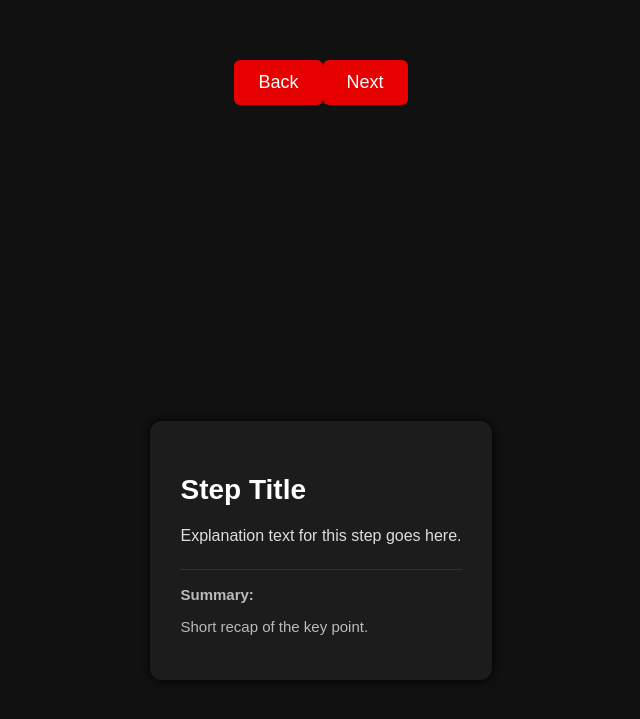
After one commit to vincentb5/Gym-Website, a Flask app: page /step2 in a window 1280 px wide. The commit adds this page. Shown: the top 719 px of the page, without its empty margins (319-959 px from the left). Run offline with Flask 3, Linux system fonts and the light colour scheme.

Commit message:
In Class Update (BROKEN)

```diff
--- a/app.py
+++ b/app.py
@@ -1,12 +1,12 @@
-from flask import Flask
+from flask import Flask, render_template
 
-app = Flask(__name__, static_folder='static', static_url_path='')
+app = Flask(__name__, static_folder='static')
 
 
 @app.route('/')
 def home():
     # Serve the static `index.html` from the `static/` folder
-    return app.send_static_file('index.html')
+    return render_template('index.html')
 
 
 @app.route('/health')
@@ -14,6 +14,28 @@ def health():
     # Lightweight health endpoint for checks
     return 'Server is running!'
 
+@app.route("/step1")
+def step1():
+    return render_template("step1.html")
+
+@app.route("/step2")
+def step2():
+    return render_template("step2.html")
+
+@app.route("/step3")
+def step3():
+    return render_template("step3.html")
+
+@app.route("/step4")
+def step4():
+    return render_template("step4.html")
+
+@app.route("/step5")
+def step5():
+    return render_template("step5.html")
+
+
+
 
 if __name__ == '__main__':
-    app.run(debug=True, port=5000, host='0.0.0.0')
+    app.run(debug=True, port=8000, host='0.0.0.0')
--- a/static/style.css
+++ b/static/style.css
@@ -29,6 +29,12 @@ nav a {
   font-size: 16px;
 }
 
+.container {
+  max-width: 1100px;
+  margin: 0 auto;
+  padding: 0 20px;
+}
+
 .hero {
   height: 80vh;
   background: url('https://images.unsplash.com/photo-1517836357463-d25dfeac3438?auto=format&fit=crop&w=1600&q=80') center/cover no-repeat;
@@ -53,14 +59,22 @@ nav a {
 }
 
 .btn-primary {
+  display: inline-block;
   margin-top: 20px;
   padding: 12px 24px;
   font-size: 18px;
   background: #e60000;
   color: white;
+  text-decoration: none;
   border: none;
   cursor: pointer;
   border-radius: 6px;
+}
+
+.btn-primary:hover {
+  transform: translateY(-2px);
+  box-shadow: 0 8px 20px rgba(230, 0, 0, 0.4);
+  background: #ff1a1a;
 }
 
 .section {
@@ -103,3 +117,61 @@ footer p {
   font-size: 14px;
   color: #777;
 }
+
+.page-container {
+  min-height: 100vh;
+  display: flex;
+  flex-direction: column;
+  justify-content: space-between;
+  padding: 40px 20px;
+}
+
+.nav-buttons {
+  display: flex;
+  justify-content: space-between;
+  max-width: 900px;
+  margin: 0 auto;
+}
+
+.info-box {
+  max-width: 900px;
+  margin: 40px auto 0;
+  background: #1c1c1c;
+  padding: 30px;
+  border-radius: 12px;
+  box-shadow: 0 0 10px #000;
+}
+
+.info-title {
+  font-size: 28px;
+  margin-bottom: 12px;
+}
+
+.info-paragraph {
+  font-size: 16px;
+  line-height: 1.7;
+  color: #ddd;
+  margin-bottom: 20px;
+}
+
+.summary-box {
+  border-top: 1px solid #333;
+  padding-top: 16px;
+  font-size: 15px;
+  color: #bbb;
+}
+
+.page-container {
+  min-height: 80vh;
+  display: flex;
+  flex-direction: column;
+  justify-content: space-between; /* pushes nav-buttons-bottom to bottom */
+  padding: 40px 20px;
+  position: relative;
+}
+
+.nav-buttons-bottom {
+  display: flex;
+  justify-content: space-between; /* back = left, next = right */
+  margin-top: 20px;
+}
--- /dev/null
+++ b/templates/step2.html
@@ -0,0 +1,23 @@
+<link rel="stylesheet" href="{{ url_for('static', filename='style.css') }}">
+
+<div class="page-container">
+
+  <div class="nav-buttons">
+    <a href="/step1"><button class="btn-primary">Back</button></a>
+    <a href="/step3"><button class="btn-primary">Next</button></a>
+  </div>
+
+  <div class="info-box">
+    <h2 class="info-title">Step Title</h2>
+
+    <p class="info-paragraph">
+      Explanation text for this step goes here.
+    </p>
+
+    <div class="summary-box">
+      <strong>Summary:</strong>
+      <p>Short recap of the key point.</p>
+    </div>
+  </div>
+
+</div>
```
Also changed, not shown: templates/base.html (added, +25 -0 lines), templates/index.html (renamed from static/index.html, +6 -2 lines), templates/step1.html (added, +23 -0 lines), templates/step3.html (added, +23 -0 lines), templates/step4.html (added, +23 -0 lines), templates/step5.html (added, +23 -0 lines).
